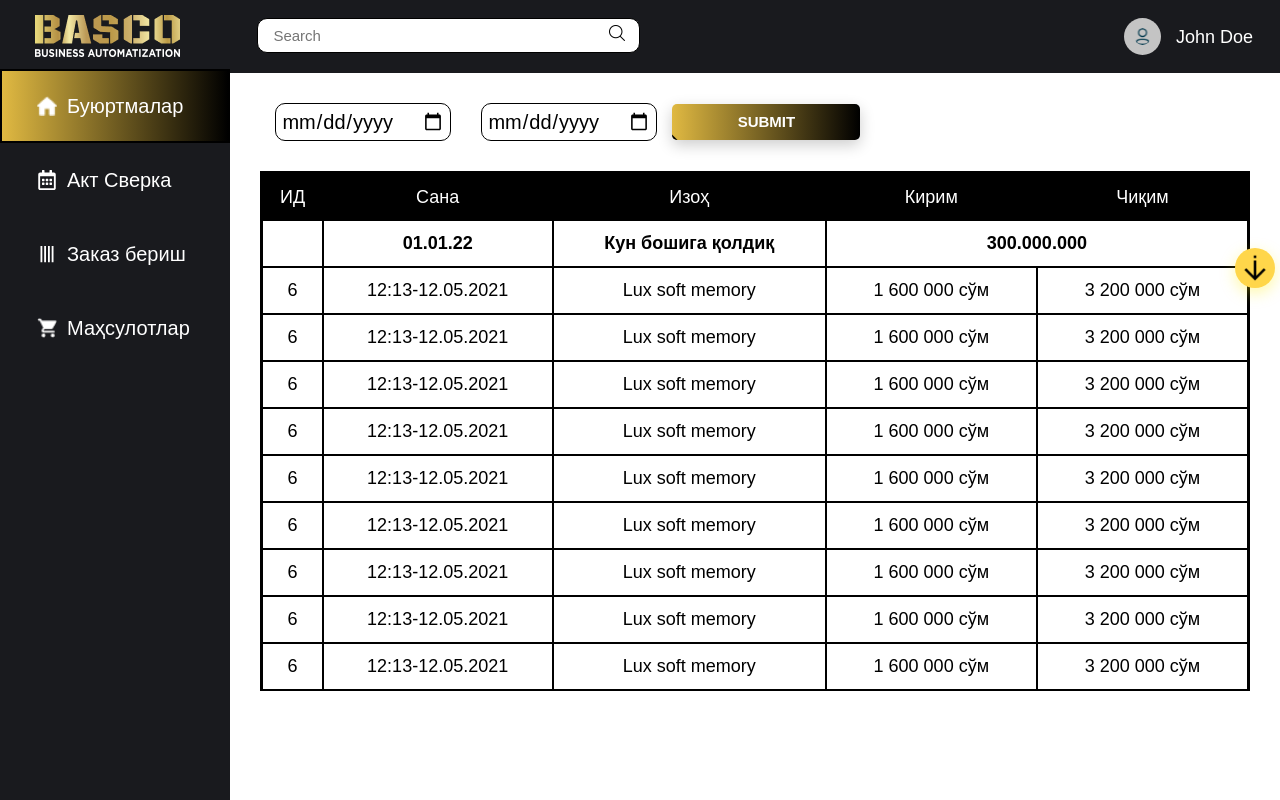
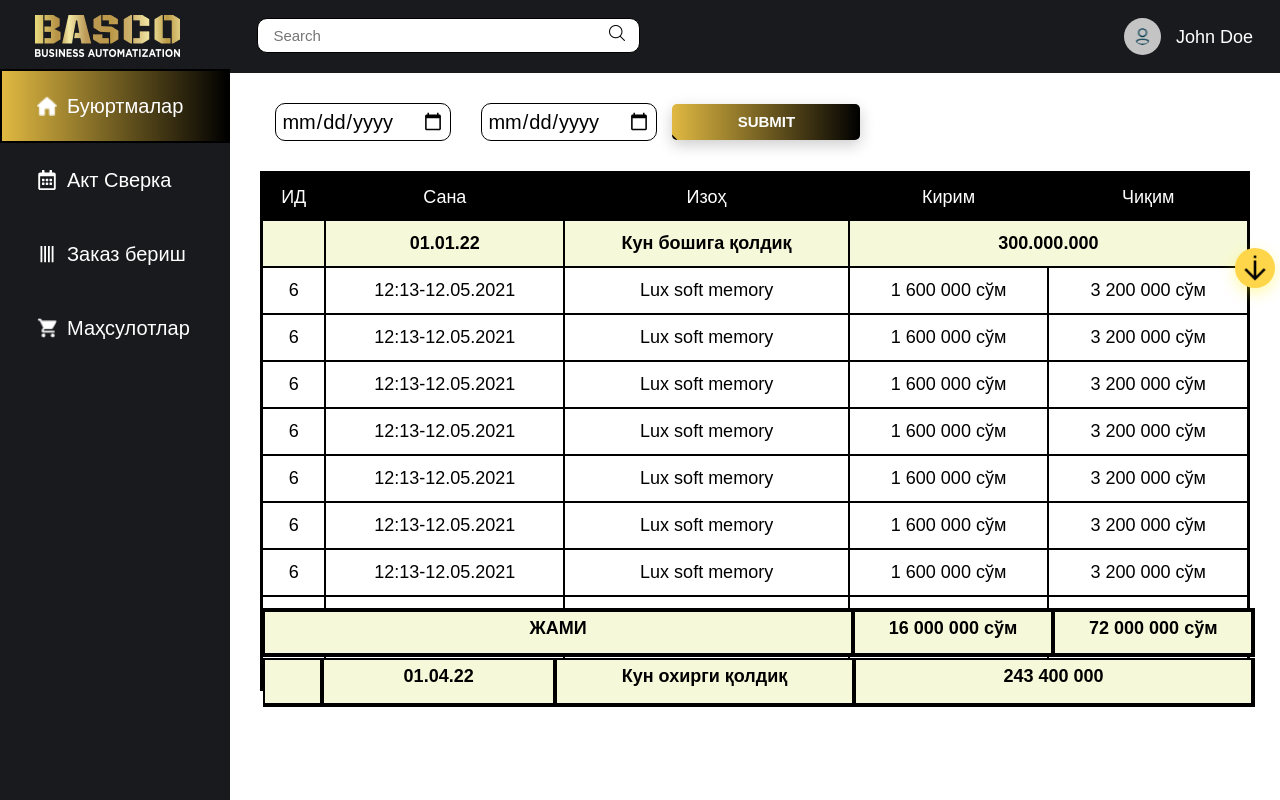
Before and after one commit to the-rustambek/basco_projects, a React (Create React App) app: page /akt in a window 1280 px wide. Both pictures are taken after typing "Sample", "Sample123" into the empty fields and a click on the button "LOG IN". Built offline with nearby package versions, Linux system fonts and the light colour scheme.

Commit message:
Add akt table color

```diff
--- a/src/Components/AktTable/AktTable.css
+++ b/src/Components/AktTable/AktTable.css
@@ -110,6 +110,7 @@
   height: 40vh;
   /* overflow-y: scroll; */
 }
+
 .sumColum {
   width: 50%;
   font-size: 30rem;
@@ -229,6 +230,7 @@
 }
 
 @media (min-width: 520px) {
+
   body .main td,
   body .main th {
     display: table-cell;
@@ -375,8 +377,20 @@
     line-height: 12px;
   }
 
-    html body .container .akt-main table tbody tr:nth-child(1){
-    background-color: yellowgreen;
+  html body .container .akt-main table tbody tr:nth-child(1) td:nth-child(1) {
+    background-color: #f6f9d9;
+  }
+
+  html body .container .akt-main table tbody tr:nth-child(1) td:nth-child(2) {
+    background-color: #f6f9d9;
+  }
+
+  html body .container .akt-main table tbody tr:nth-child(1) td:nth-child(3) {
+    background-color: #f6f9d9;
+  }
+
+  html body .container .akt-main table tbody tr:nth-child(1) td:nth-child(4) {
+    background-color: #f6f9d9;
   }
 }
 
@@ -386,9 +400,10 @@
 }
 
 
-  body .akt-main table thead{
+body .akt-main table thead {
   background-color: black;
 }
+
 body .akt-main table td,
 body .akt-main table th {
   padding: 6px;
@@ -396,7 +411,7 @@
   height: 45px;
 }
 
-  .akt-main table thead tr{
+.akt-main table thead tr {
   position: sticky;
   top: 0;
   height: 35px !important;
@@ -408,11 +423,13 @@
 
 }
 
-.akt-main table thead tr td{
+.akt-main table thead tr td {
   background-color: black;
   border: 2px solid black;
+  background-color: #f6f9d9;
 }
-html body .container .akt-main table tbody tr:nth-child(1){
+
+html body .container .akt-main table tbody tr:nth-child(1) {
   position: sticky;
   padding: 10px;
   top: 9%;
@@ -422,27 +439,82 @@ html body .container .akt-main table tbody tr:nth-child(1){
   width: 100%;
 
 }
-html body .container .akt-main table tbody .tr-jami{
-  position: sticky;
+
+html body .container .akt-main table tbody .tr-jami {
+  position: fixed;
   padding: 10px;
-  top: 78%;
+  top: 76%;
+  display: flex;
+  justify-content: space-between;
+  align-items: center;
   /* height: 30px !important; */
   /* width: 100%;
   left: 0; */
-
-  width: 100%;
+  padding: 0;
+  border: 2px solid black;
+  background-color: #f6f9d9;
+  width: 77.5%;
+  margin: 0;
 }
 
-html body .container .akt-main table tbody .tr-jami1{
-  position: sticky;
+html body .container .akt-main table tbody .tr-jami1 {
+  position: fixed;
   padding: 10px;
-  top: 92%;
-  width: 100%;
+  top: 82.2%;
+  display: flex;
+  justify-content: space-between;
+  align-items: center;
+  width: 77.5%;
+  border: 2px solid black;
+  background-color: #f6f9d9;
+  padding: 0;
+  margin: 0;
 }
 
+html body .container .akt-main table tbody .tr-jami1 td {
+  border: 2px solid black;
+  background-color: #f6f9d9;
+  border-top: 0;
+  width: 42.9%;
+  border-top: 0;
+}
 
+html body .container .akt-main table tbody .tr-jami1 td:nth-child(1) {
+  border: 2px solid black;
+  background-color: #f6f9d9;
+  width: 6%;
+  border-left: 0;
+  border-top: 0;
+}
 
-body .akt-main .zakaz-indicator1{
+html body .container .akt-main table tbody .tr-jami1 td:nth-child(2) {
+  border: 2px solid black;
+  background-color: #f6f9d9;
+  border-top: 0;
+  width: 25%;
+}
+
+html body .container .akt-main table tbody .tr-jami1 td:nth-child(3) {
+  border: 2px solid black;
+  background-color: #f6f9d9;
+  width: 32%;
+  border-top: 0;
+}
+
+html body .container .akt-main table tbody .tr-jami td:nth-child(1) {
+  border: 2px solid black;
+  background-color: #f6f9d9;
+  width: 74.2%;
+  border-left: 0;
+}
+
+html body .container .akt-main table tbody .tr-jami td {
+  border: 2px solid black;
+  background-color: #f6f9d9;
+  width: 25%;
+}
+
+body .akt-main .zakaz-indicator1 {
   position: fixed;
   width: 40px;
   height: 40px;
@@ -455,7 +527,8 @@ body .akt-main .zakaz-indicator1{
   font-weight: bolder;
   background-color: #ffd64a;
   padding: 5px;
-  display: flex;justify-content: center;
+  display: flex;
+  justify-content: center;
   align-items: center;
   border-radius: 50%;
   box-shadow: 0 5px 15px rgb(255 238 6 / 35%);
@@ -464,10 +537,11 @@ animation-name: animation;
   animation-duration: 2s;
   animation: animate1 1s linear infinite;
   animation-iteration-count: infinite;
-  animation-direction:alternate;
+  animation-direction: alternate;
   /* animation-timing-function: ease;  */
 }
-body .zakaz-indicator1 img{
+
+body .zakaz-indicator1 img {
   width: 30px;
   height: 30px;
 }
```
Lines whose indentation alone changed are shown as unchanged.
